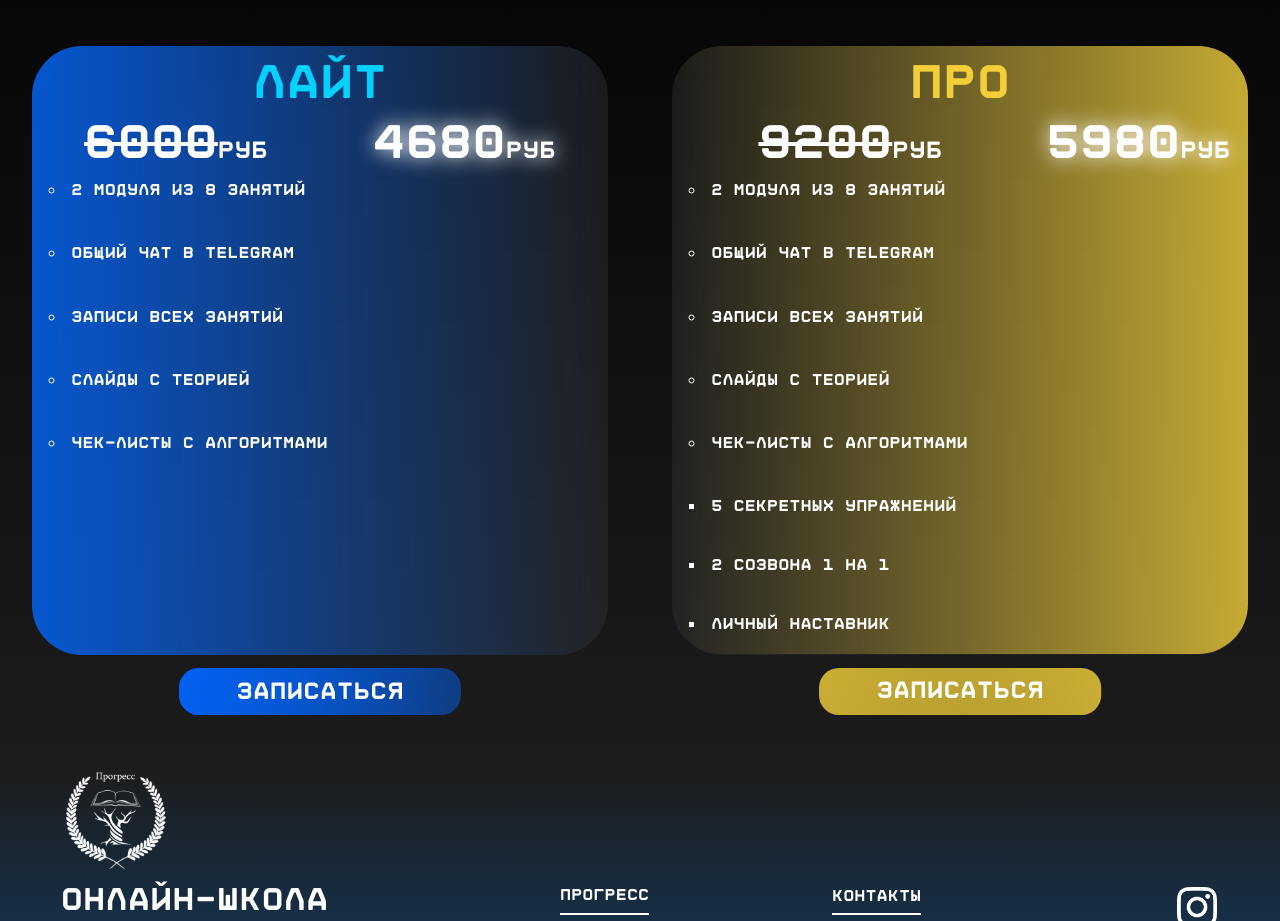
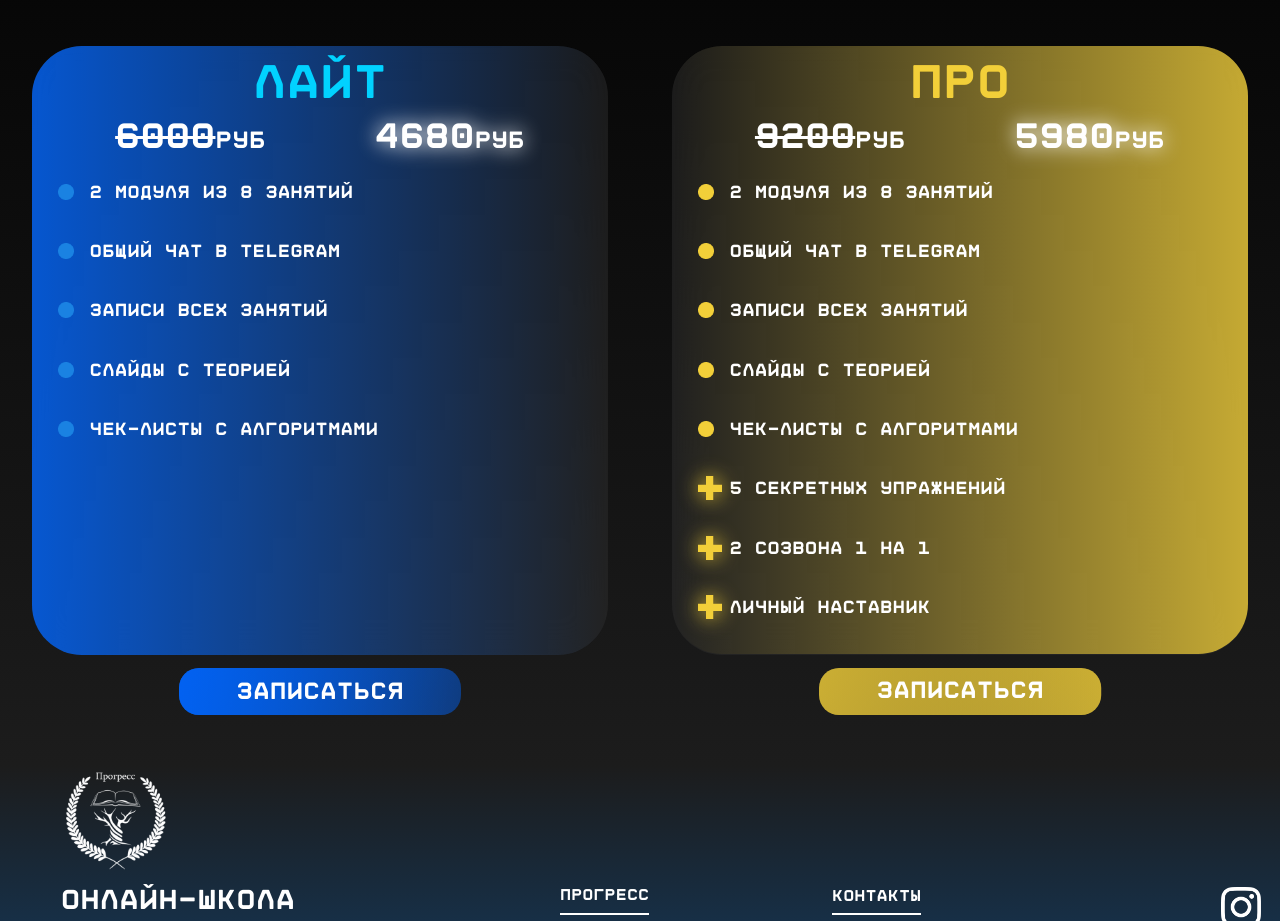
Before and after one commit to starvingartistM/starvingartistM.github.io, a plain HTML site: page index.html in a window 1280 px wide. Shown: the part 6435-7356 px from the top of the page. Drawn offline with Linux system fonts and the light colour scheme.

Commit message:
pc adaptation 3

```diff
--- a/css/main.css
+++ b/css/main.css
@@ -938,14 +938,14 @@ header {
     }
 
     .container6Name {
+        position: absolute;
+        top: 3vh;
         width: 100%;
-        height: 100%;
-        display: block;
+        height: 10%;
         text-align: center;
-        margin-top: 4vh;
         font-weight: bolder;
         color: #00D1FF;
-        font-size: 63px;
+        font-size: 50px;
     }
 
         .container6Photo {
@@ -958,6 +958,7 @@ header {
             object-position: center;
             object-fit: cover;
             filter: drop-shadow(0px 0px 3px #00D1FF);
+            margin-top: 4%;
         }
 
         .container6PhotoPhone {
@@ -967,11 +968,12 @@ header {
         .container6Text {
             position: absolute;
             left: 3%;
-            width: 50vw;
+            width: 53vw;
             height: 65vh;
             display: flex;
             flex-direction: column;
             align-items: center;
+            margin-top: 3%;
         }
 
             .container6TextUp {
@@ -987,26 +989,30 @@ header {
                     width: 60%;
                     color: white;
                     text-align: left;
-                    font-size: 24px;
+                    font-size: 42px;
                     display: flex;
                     flex-direction: column;
-                    justify-content: center;
+                    justify-content: space-evenly;
+                    font-weight: bolder;
                 }
 
                     .container6TextUpLeft span {
                         color: white;
-                        font-size: 12px;
+                        font-size: 18px;
                     }
 
                     .container6TextUpLeft span:after {
                         content: "";
                         display: inline-block;
                         background-image: url(progress.png);
-                        height: 50px;
-                        width: 50px;
+                        height: 30px;
+                        width: 30px;
                         background-size: cover;
                         background-position: center;
-                        position: relative;
+                        position: absolute;
+                        margin-top: -9px;
+                        margin-left: 5px;
+
                     }
 
                     .container6TextUpRight {
@@ -1019,7 +1025,7 @@ header {
                     }
 
                         .inst6, .TG6, .VK6 {
-                            height: 60%;
+                            height: 50%;
                             width: auto;
                             object-fit: fill;
                             object-position: center;
@@ -1028,7 +1034,7 @@ header {
             .container6TextBot {
                 width: 100%;
                 height: 80%;
-                list-style: circle;
+                list-style-type: none;
                 list-style-position: inside;
                 display: flex;
                 flex-direction: column;
@@ -1039,8 +1045,22 @@ header {
                     height: 20%;
                     vertical-align: middle;
                     color: white;
-                    margin-top: 3.5%;
-                    margin-left: 3%;
+                    margin-left: 5%;
+                    display: flex;
+                    align-items: center;
+                    font-size: 20px;
+                }
+
+                #blok6dot::before {
+                    content: "";
+                    background-image: url(dot.png);
+                    background-position: center center;
+                    background-size: contain;
+                    background-repeat: no-repeat;
+                    width: 2vh;
+                    height: 2vh;
+                    left: 0%;
+                    position: absolute;
                 }
 
 .blok7 {
@@ -1059,6 +1079,8 @@ header {
         width: 100%;
         height: 100vh;
         background: url(puzury4.png);
+        background-position: center;
+        background-size: cover;
         display: flex;
         align-items: center;
         justify-content: center;
@@ -1082,8 +1104,10 @@ header {
                 display: flex;
                 align-items: center;
                 color: white;
-                font-size: 24px;
+                font-size: 32px;
                 text-align: left;
+                font-weight: 900;
+                text-shadow: 1px 9px 13px rgba(0, 0, 0, 0.25);
             }
 
             #FAQelem2 {
@@ -1171,6 +1195,9 @@ header {
                     height: 100%;
                     background: linear-gradient(90deg, #0066FF -26.2%, rgba(0, 0, 0, 0) 100%);
                     border-radius: 50px;
+                    display: flex;
+                    flex-direction: column;
+                    align-items: center;
                 }
 
                     .MainForm1Name {
@@ -1185,7 +1212,7 @@ header {
                     }
 
                     .MainForm1Price {
-                        width: 100%;
+                        width: 90%;
                         height: 7%;
                         display: flex;
                         flex-direction: row;
@@ -1197,7 +1224,7 @@ header {
                             height: 100%;
                             width: 20%;
                             color: white;
-                            font-size: 48px;
+                            font-size: 36px;
                             font-weight: bolder;
                             display: flex;
                             align-items: baseline;
@@ -1215,26 +1242,37 @@ header {
 
                     .MainForm1Desc {
                         width: 100%;
-                        height: 52%;
-                        list-style: circle;
+                        height: 78%;
+                        list-style-type: none;
                         list-style-position: inside;
                         display: flex;
                         flex-direction: column;
                         justify-content: space-evenly;
                     }
 
-                        #MainForm1Desc {
+                        #MainForm1Desc, .MainForm1DescP1, .MainForm1DescP2, .MainForm1DescP3 {
                             height: 20%;
                             vertical-align: middle;
                             color: white;
-                            margin-top: 3.5%;
-                            margin-left: 3%;
+                            margin-left: 10%;
+                            position: relative;
+                            font-weight: bolder;
+                            font-size: 18px;
+                            display: flex;
+                            align-items: center;
                         }
 
-                    .MainForm1DescP {
-                        width: 100%;
-                        height: 29%;
-                    }
+                        #MainForm1Desc::before {
+                            content: "";
+                            background-image: url(dot7l.png);
+                            background-position: center center;
+                            background-size: contain;
+                            background-repeat: no-repeat;
+                            width: 2vh;
+                            height: 2vh;
+                            left: -4vh;
+                            position: absolute;
+                        }
 
             .MainForm1ButtonBkg {
                 width: 49%;
@@ -1275,7 +1313,10 @@ header {
                     height: 100%;
                     background: linear-gradient(90deg, #F2CF39 -26.2%, rgba(0, 0, 0, 0) 100%);
                     border-radius: 50px;
-                    transform: scale(-1, 1)
+                    transform: scale(-1, 1);
+                    display: flex;
+                    flex-direction: column;
+                    align-items: center;
                 }
 
                     .MainForm2Name {
@@ -1291,7 +1332,7 @@ header {
                     }
 
                     .MainForm2Price {
-                        width: 100%;
+                        width: 90%;
                         height: 7%;
                         display: flex;
                         flex-direction: row;
@@ -1304,11 +1345,11 @@ header {
                             height: 100%;
                             width: 20%;
                             color: white;
-                            font-size: 48px;
+                            font-size: 36px;
                             font-weight: bolder;
                             display: flex;
                             align-items: baseline;
-                            justify-content: space-around;
+                            justify-content: center;
                         }
 
                         .MainForm2PriceT {
@@ -1321,40 +1362,50 @@ header {
 
                     .MainForm2Desc {
                         width: 100%;
-                        height: 52%;
-                        list-style: circle;
+                        height: 78%;
+                        list-style-type: none;
                         list-style-position: inside;
                         display: flex;
                         flex-direction: column;
                         justify-content: space-evenly;
-                        transform: scale(-1, 1)
+                        transform: scale(-1, 1);
                     }
 
-                        .MainForm2Desc1, .MainForm2Desc2, .MainForm2Desc3, .MainForm2Desc4, .MainForm2Desc5  {
+                        .MainForm2Desc1, .MainForm2Desc2, .MainForm2Desc3, .MainForm2Desc4, .MainForm2Desc5, .MainForm2DescP1, .MainForm2DescP2, .MainForm2DescP3  {
                             height: 20%;
                             vertical-align: middle;
                             color: white;
-                            margin-top: 3.5%;
-                            margin-left: 3%;
+                            margin-left: 10%;
+                            position: relative;
+                            font-weight: bolder;
+                            font-size: 18px;
+                            display: flex;
+                            align-items: center;
                         }
 
-                    .MainForm2DescP {
-                        width: 100%;
-                        height: 29%;
-                        list-style: square;
-                        list-style-position: inside;
-                        display: flex;
-                        flex-direction: column;
-                        justify-content: space-evenly;
-                        transform: scale(-1, 1)
-                    }
-
-                        .MainForm2DescP1, .MainForm2DescP2, .MainForm2DescP3 {
-                            height: 33%;
-                            vertical-align: middle;
-                            color: white;
-                            margin-top: 3.5%;
-                            margin-left: 3%;
+                        #DotPro1::before {
+                            content: "";
+                            background-image: url(dot7p.png);
+                            background-position: center center;
+                            background-size: contain;
+                            background-repeat: no-repeat;
+                            width: 2vh;
+                            height: 2vh;
+                            left: -4vh;
+                            position: absolute;
+                        }
+
+                        #PlusPro::before {
+                            content: "";
+                            background-image: url(plus7.png);
+                            background-position: center center;
+                            background-size: contain;
+                            background-repeat: no-repeat;
+                            width: 3vh;
+                            height: 3vh;
+                            left: -2.5vw;
+                            position: absolute;
+                            filter: drop-shadow(0px 0px 10px #F2CF39);
                         }
 
             .MainForm2ButtonBkg {
@@ -1433,7 +1484,7 @@ footer {
             align-items: center;
             justify-content: left;
             color: white;
-            font-size: 32px;
+            font-size: 28px;
             font-weight: bolder;
         }
 
@@ -1445,7 +1496,7 @@ footer {
             align-items: center;
             justify-content: center;
             color: #ACACAC;
-            font-size: 20px;
+            font-size: 17px;
             font-weight: bolder;
         }
 
@@ -1457,7 +1508,7 @@ footer {
             align-items: flex-start;
             justify-content: flex-start;
             color: white;
-            font-size: 20px;
+            font-size: 17px;
             font-weight: bolder;
             text-decoration: none;
         }
@@ -1559,7 +1610,7 @@ footer {
 
         .footer4TL {
             height: 70%;
-            width: 35%;
+            width: 20%;
             display: flex;
             flex-direction: column;
             padding-bottom: 1vh;
--- a/index.html
+++ b/index.html
@@ -133,11 +133,11 @@
                     </div>
                 </div>
                 <ul class="container6TextBot">
-                    <li class="container6TextBot1">4 ГОДА В ПРЕПОДАВАНИИ</li>
-                    <li class="container6TextBot2">Сдал ЕГЭ по физике на 92 балла</li>
-                    <li class="container6TextBot3">РуковоДИТЕЛЬ физическОГО отделениЯ СНИУ</li>
-                    <li class="container6TextBot4">председателЬ Сообщества молодых учёных</li>
-                    <li class="container6TextBot5">Любитель шоколадок</li>
+                    <li id="blok6dot" class="container6TextBot1">4 ГОДА В ПРЕПОДАВАНИИ</li>
+                    <li id="blok6dot" class="container6TextBot2">Сдал ЕГЭ по физике на 92 балла</li>
+                    <li id="blok6dot" class="container6TextBot3">РуковоДИТЕЛЬ физическОГО отделениЯ СНИУ</li>
+                    <li id="blok6dot" class="container6TextBot4">председателЬ Сообщества молодых учёных</li>
+                    <li id="blok6dot" class="container6TextBot5">Любитель шоколадок</li>
                 </ul>
             </div>
         </div>
@@ -175,8 +175,10 @@
                             <li id="MainForm1Desc">записи всех занятий</li>
                             <li id="MainForm1Desc">слайды с теорией</li>
                             <li id="MainForm1Desc">чек-листы с алгоритмами</li>
+                            <li class="MainForm1DescP1"></li>
+                            <li class="MainForm1DescP2"></li>
+                            <li class="MainForm1DescP3"></li>
                         </ul>
-                        <div class="MainForm1DescP"></div>
                     </div>
                 </div>
                 <div class="MainForm1ButtonBkg">
@@ -194,16 +196,14 @@
                             <h2 class="MainForm2PriceT">5980<span>РУБ</span></h2>
                         </div>
                         <ul class="MainForm2Desc">
-                            <li class="MainForm2Desc1">2 модуля из 8 занятий</li>
-                            <li class="MainForm2Desc2">общий чат в telegram</li>
-                            <li class="MainForm2Desc3">записи всех занятий</li>
-                            <li class="MainForm2Desc4">слайды с теорией</li>
-                            <li class="MainForm2Desc5">чек-листы с алгоритмами</li>
-                        </ul>
-                        <ul class="MainForm2DescP">
-                            <li class="MainForm2DescP1">5 секретных упражнений</li>
-                            <li class="MainForm2DescP2">2 созвона 1 на 1</li>
-                            <li class="MainForm2DescP3">личный наставник</li>
+                            <li id="DotPro1" class="MainForm2Desc1">2 модуля из 8 занятий</li>
+                            <li id="DotPro1" class="MainForm2Desc2">общий чат в telegram</li>
+                            <li id="DotPro1" class="MainForm2Desc3">записи всех занятий</li>
+                            <li id="DotPro1" class="MainForm2Desc4">слайды с теорией</li>
+                            <li id="DotPro1" class="MainForm2Desc5">чек-листы с алгоритмами</li>
+                            <li id="PlusPro" class="MainForm2DescP1">5 секретных упражнений</li>
+                            <li id="PlusPro" class="MainForm2DescP2">2 созвона 1 на 1</li>
+                            <li id="PlusPro" class="MainForm2DescP3">личный наставник</li>
                         </ul>
                     </div>
                 </div>
```
Also changed, not shown: css/dot7l.png (added), css/dot7p.png (added), css/plus7.png (added).
